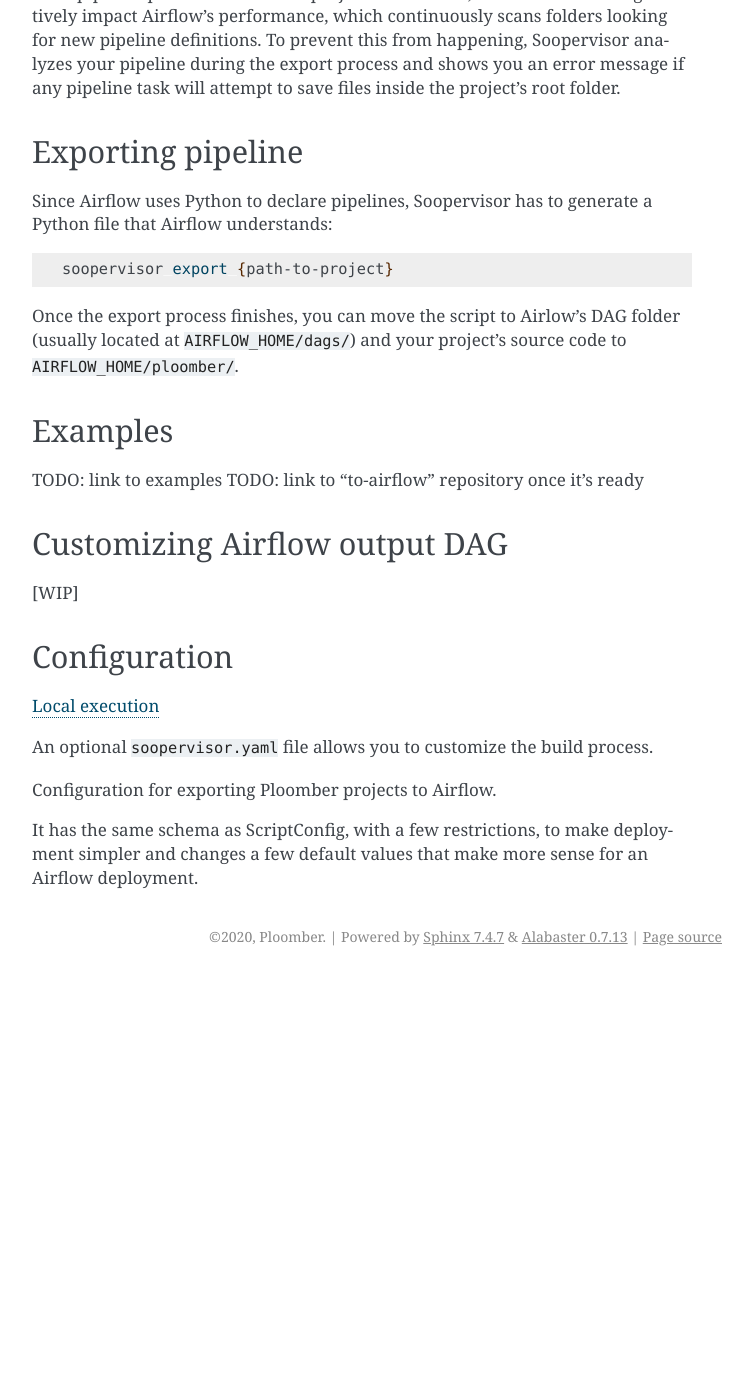
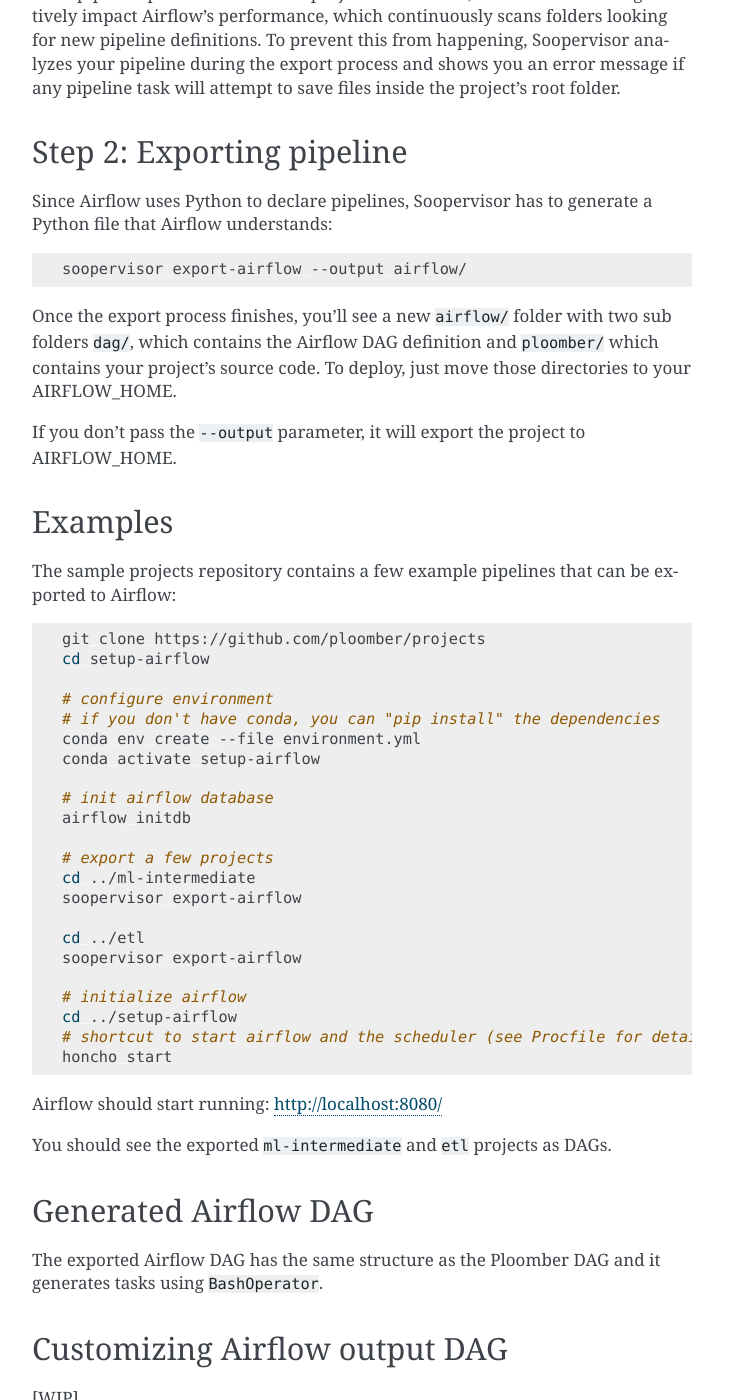
Before and after one commit to ploomber/soopervisor, a Sphinx documentation site: the page built from doc/airflow.rst, in a window 1280 px wide and 1400 px high, scrolled down 962 px. Shown: the whole window, without its empty margins (388-1141 px from the left). Built offline with Sphinx 7.4.7, drawn with Linux system fonts in a browser that asks for light colours; before the commit the page ends 1938 px from its top, so only the background shows below that; some of the changed text lies outside the part shown.

```diff
--- a/doc/airflow.rst
+++ b/doc/airflow.rst
@@ -20,8 +20,9 @@
 Ploomber pipelines and get the best of both worlds: a great development
 experience and a reliable production scheduler.
 
-Parametrizing your pipeline
----------------------------
+
+Step 1: Parametrizing your pipeline
+-----------------------------------
 
 Say you are developing a pipeline, you might choose a folder to save all
 outputs (such as ``/data/project/output``. When you deploy to Airflow, it is
@@ -46,45 +47,72 @@
 the project's root folder.
 
 
-Exporting pipeline
-------------------
+Step 2: Exporting pipeline
+--------------------------
 
 Since Airflow uses Python to declare pipelines, Soopervisor has to generate
 a Python file that Airflow understands:
 
 .. code-block:: sh
 
-    soopervisor export {path-to-project}
+    soopervisor export-airflow --output airflow/
 
 
-Once the export process finishes, you can move the script to Airlow's
-DAG folder (usually located at ``AIRFLOW_HOME/dags/``) and your project's
-source code to ``AIRFLOW_HOME/ploomber/``.
+Once the export process finishes, you'll see a new ``airflow/`` folder with
+two sub folders ``dag/``, which contains the Airflow DAG definition and
+``ploomber/`` which contains your project's source code. To deploy, just move
+those directories to your AIRFLOW_HOME.
+
+If you don't pass the ``--output`` parameter, it will export the project to
+AIRFLOW_HOME.
 
 
 Examples
 --------
 
-TODO: link to examples
-TODO: link to "to-airflow" repository once it's ready
+The sample projects repository contains a few example pipelines that can be
+exported to Airflow:
+
+
+.. code-block:: sh
+
+    git clone https://github.com/ploomber/projects
+    cd setup-airflow
+
+    # configure environment
+    # if you don't have conda, you can "pip install" the dependencies
+    conda env create --file environment.yml
+    conda activate setup-airflow
+
+    # init airflow database
+    airflow initdb
+
+    # export a few projects
+    cd ../ml-intermediate
+    soopervisor export-airflow
+
+    cd ../etl
+    soopervisor export-airflow
+
+    # initialize airflow
+    cd ../setup-airflow
+    # shortcut to start airflow and the scheduler (see Procfile for details)
+    honcho start
+
+
+Airflow should start running: http://localhost:8080/
+
+You should see the exported ``ml-intermediate`` and ``etl`` projects as DAGs.
+
+
+Generated Airflow DAG
+---------------------
+
+The exported Airflow DAG has the same structure as the Ploomber DAG and it
+generates tasks using ``BashOperator``.
 
 
 Customizing Airflow output DAG
 ------------------------------
 
 [WIP]
-
-
-Configuration
--------------
-
-
-:doc:`local`
-
-An optional ``soopervisor.yaml`` file allows you to customize the build process.
-
-Configuration for exporting Ploomber projects to Airflow.
-
-It has the same schema as ScriptConfig, with a few restrictions, to make
-deployment simpler and changes a few default values that make more sense
-for an Airflow deployment.
```
Also changed, not shown: 4 other files.
